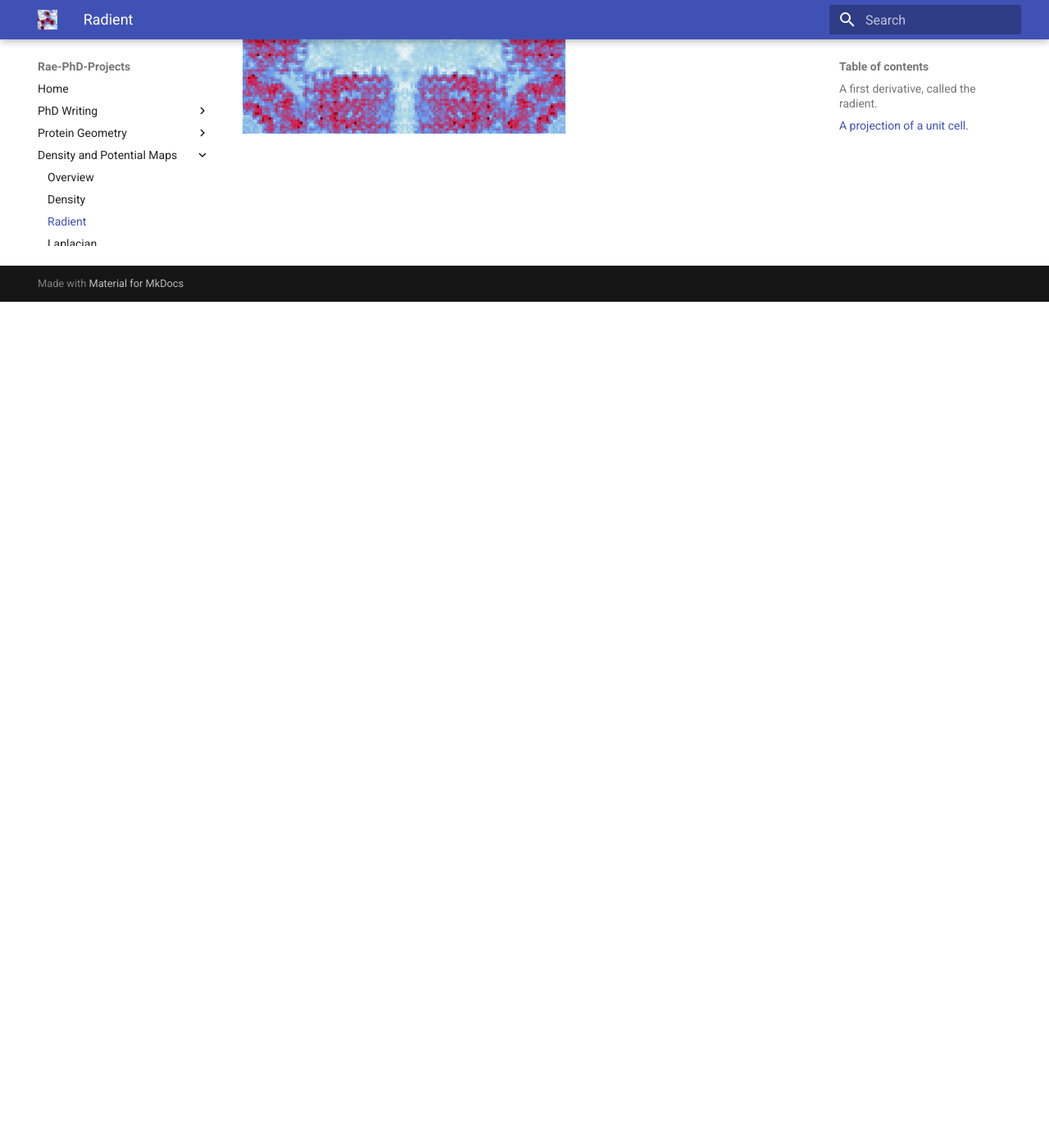
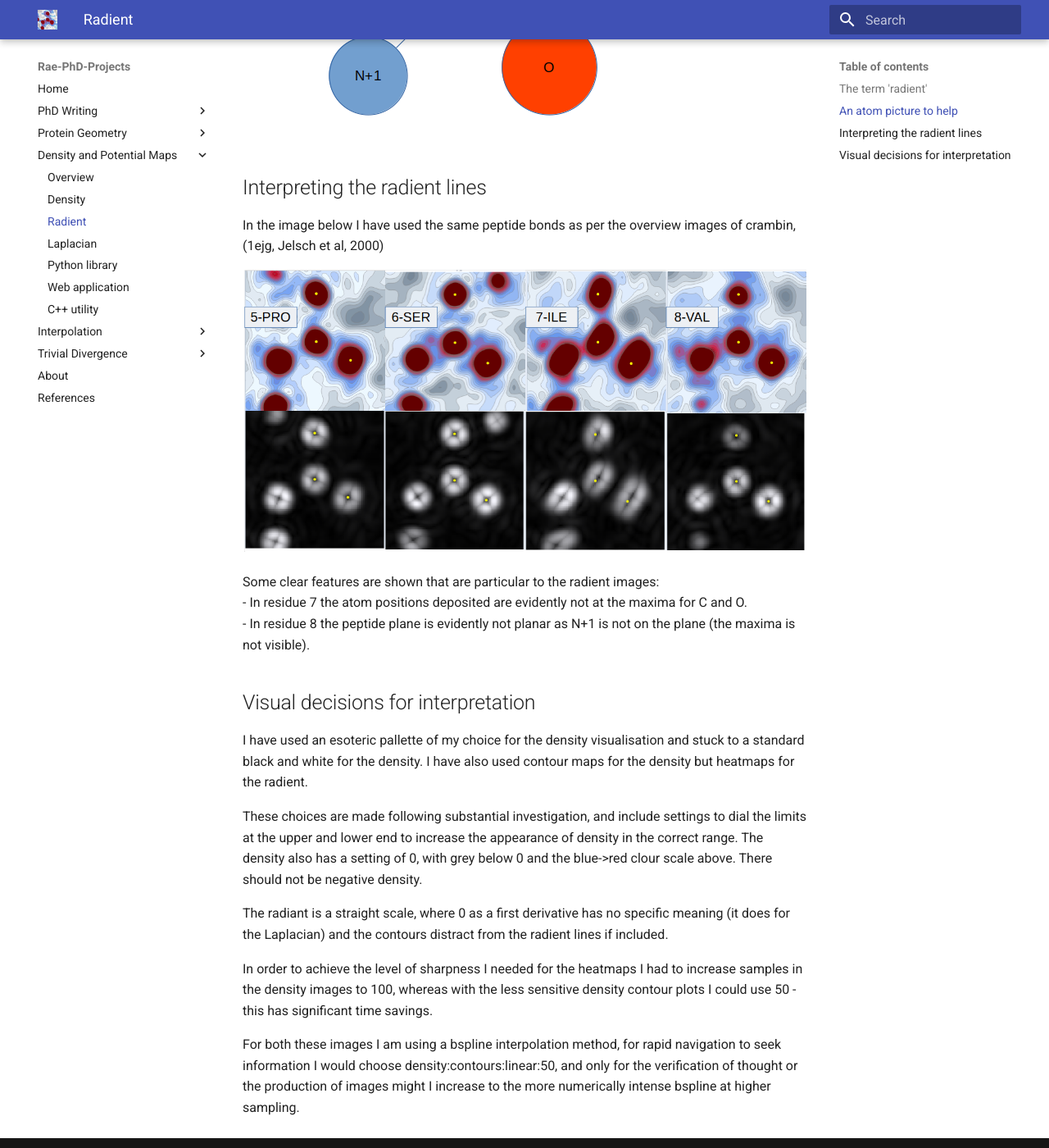
Before and after one commit to rae-gh/rae, an MkDocs documentation site: the page built from docs/maps/radient.md, in a window 1280 px wide and 1400 px high, scrolled down 1032 px. Shown: the whole window at 82% size. Built offline with MkDocs 1.6.1 and Material for MkDocs 9.7.7, drawn with Linux system fonts in a browser that asks for light colours; some of the changed text lies outside the part shown.

Commit message:
Radient added

```diff
--- a/docs/maps/radient.md
+++ b/docs/maps/radient.md
@@ -1,5 +1,57 @@
-### A first derivative, called the radient.
-![image info](../assets/radient.png)
+# Radient - a 1st Derivative
 
-### A projection of a unit cell.
-![image info](../assets/cross.png)
+## The term 'radient'
+I coined the term 'radient' to describe a form of volumetric 1st derivative. The name derives
+from 'gradient' without the 'g' - and is named because it describes the particular feature of 1st
+derivatives of volumetric spheres where radial lines eminate from the maxima positions.
+
+The use of arbitrary grid lines is not popular in physical interpretation - yet it
+provides an incredibly handy visual guide for the literal direction to the maxima and is
+therefore of great practical use in this circumstance.
+
+Additionally, the saddle points of the bonds between atoms are also displayed with radial
+lines. These guiding lines to the interpretation of the features of the electron density
+maps complement the existing analysis where the Laplacian 2nd derivative is favoured
+for the identification of important features in electron density (Bader, 1994).
+
+The radient is the l1 norm of del, derived from the 1st partial derivatives.
+Or, it is the absolute value of the sum of the 1st partial derivatives.
+I could lose the radient lines and be more standard by using the square of the sum of the
+1st partial derivatives, but I have found the radient lines to be valuable in interpretation.
+Particularly when navigating through density space to search for features.
+
+## An atom picture to help
+This shows the orientation of the images below.
+![alt text](imgs/peptide.png)
+
+## Interpreting the radient lines
+In the image below I have used the same peptide bonds as per the overview images of crambin,
+(1ejg, Jelsch et al, 2000)
+
+![alt text](imgs/den-rad.png)
+
+Some clear features are shown that are particular to the radient images:
+- In residue 7 the atom positions deposited are evidently not at the maxima for C and O.
+- In residue 8 the peptide plane is evidently not planar as N+1 is not on the plane (the maxima is not visible).
+
+## Visual decisions for interpretation
+I have used an esoteric pallette of my choice for the density visualisation and stuck to a
+standard black and white for the density. I have also used contour maps for the
+density but heatmaps for the radient.
+
+These choices are made following substantial investigation, and include settings to dial
+the limits at the upper and lower end to increase the appearance of density in the correct range.
+The density also has a setting of 0, with grey below 0 and the blue->red clour scale above.
+There should not be negative density.
+
+The radiant is a straight scale, where 0 as a first derivative has no specific meaning
+(it does for the Laplacian) and the contours distract from the radient lines if included.
+
+In order to achieve the level of sharpness I needed for the heatmaps I had to increase
+samples in the density images to 100, whereas with the less sensitive density contour
+plots I could use 50 - this has significant time savings.
+
+For both these images I am using a bspline interpolation method, for rapid
+navigation to seek information I would choose density:contours:linear:50, and only for the
+verification of thought or the production of images might I increase to the more numerically
+intense bspline at higher sampling.
```
Also changed, not shown: docs/maps/overview.md (+6 -6 lines), docs/references.md (+5 -3 lines), docs/maps/imgs/den-rad.png (added), docs/maps/imgs/peptide.png (added), 2 other files.
